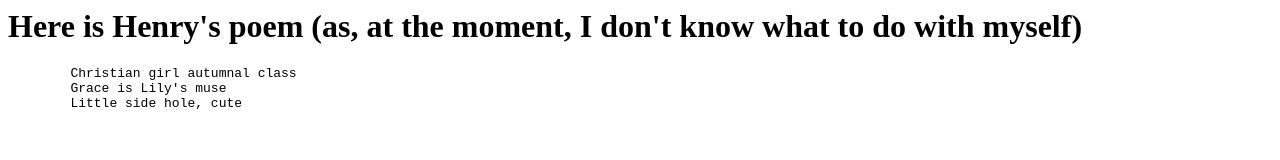
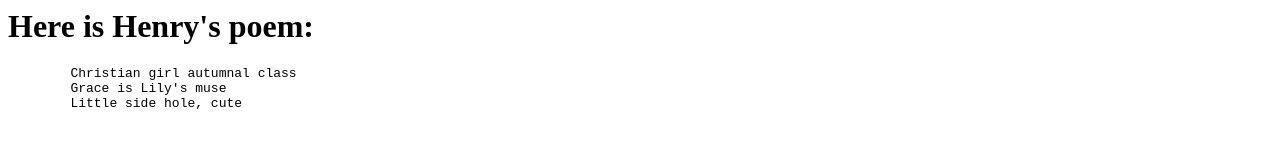
Before and after one commit to chloemintz/interactives, a plain HTML site: page index.html in a window 1280 px wide. Drawn offline with Linux system fonts and the light colour scheme.

Commit message:
Update index.html
changing text

```diff
--- a/index.html
+++ b/index.html
@@ -1,6 +1,6 @@
 <html>
 <body>
-    <h1>Here is Henry's poem (as, at the moment, I don't know what to do with myself)</h1>
+    <h1>Here is Henry's poem:</h1>
     <pre>
         Christian girl autumnal class
         Grace is Lily's muse
```
